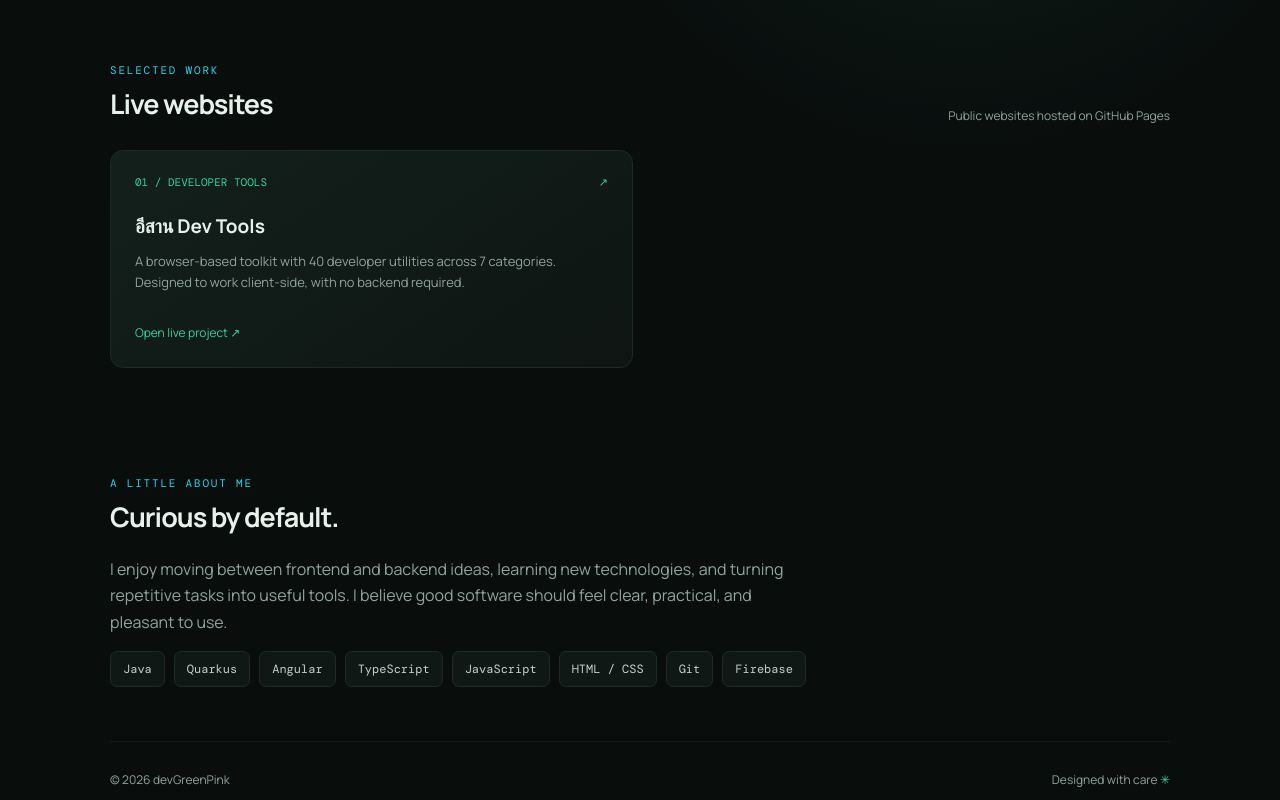
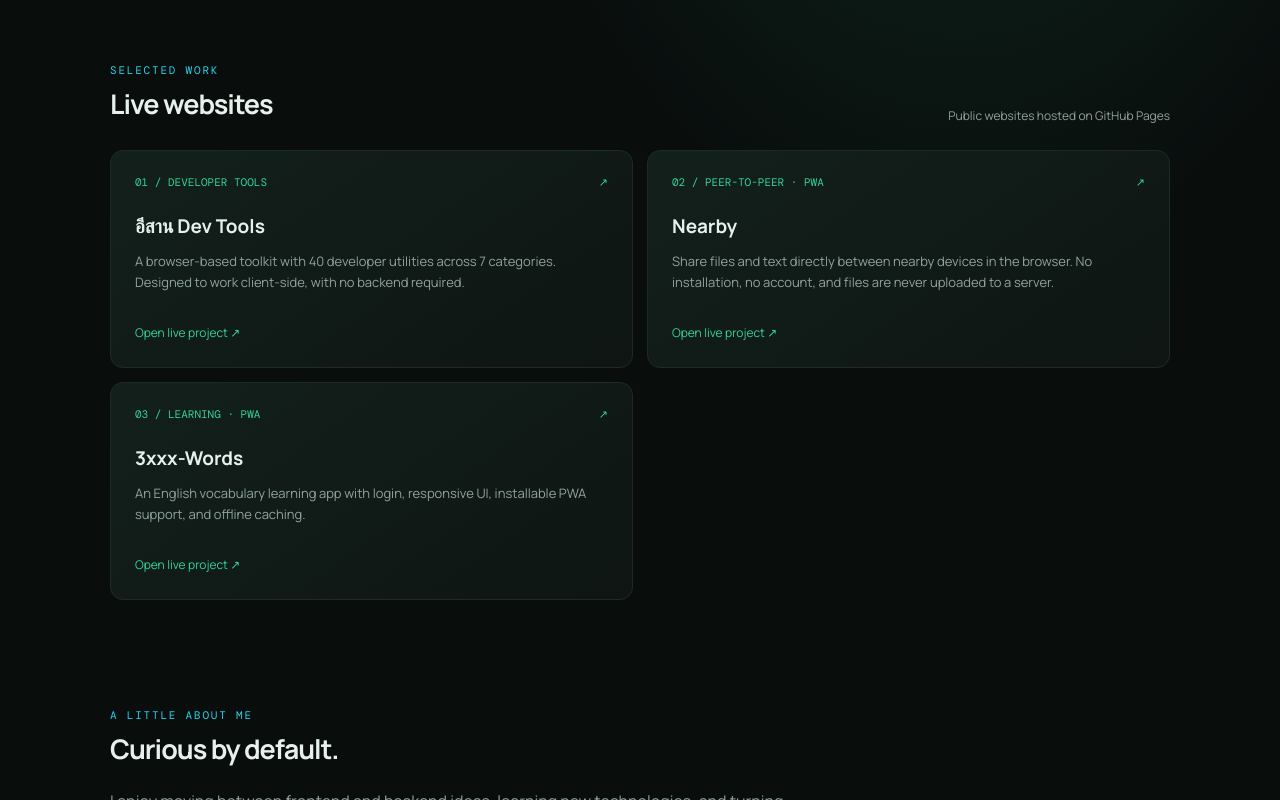
Before and after one commit to devGreenPink/devgreenpink.github.io, a plain HTML site: page index.html in a window 1280 px wide. Shown: the part 642-1442 px from the top of the page. Drawn offline with nearby package versions, Linux system fonts and the light colour scheme.

Commit message:
Add Nearby as second featured website

```diff
--- a/index.html
+++ b/index.html
@@ -53,6 +53,18 @@
             <p>A browser-based toolkit with 40 developer utilities across 7 categories. Designed to work client-side, with no backend required.</p>
             <a href="https://devgreenpink.github.io/dev-utility-toolkit/">Open live project ↗</a>
           </article>
+          <article class="project">
+            <div class="project-top"><span>02 / PEER-TO-PEER · PWA</span><span>↗</span></div>
+            <h3>Nearby</h3>
+            <p>Share files and text directly between nearby devices in the browser. No installation, no account, and files are never uploaded to a server.</p>
+            <a href="https://devgreenpink.github.io/nearby/">Open live project ↗</a>
+          </article>
+          <article class="project">
+            <div class="project-top"><span>03 / LEARNING · PWA</span><span>↗</span></div>
+            <h3>3xxx-Words</h3>
+            <p>An English vocabulary learning app with login, responsive UI, installable PWA support, and offline caching.</p>
+            <a href="https://devgreenpink.github.io/vocab-learning-app/">Open live project ↗</a>
+          </article>
         </div>
       </section>
 
```
